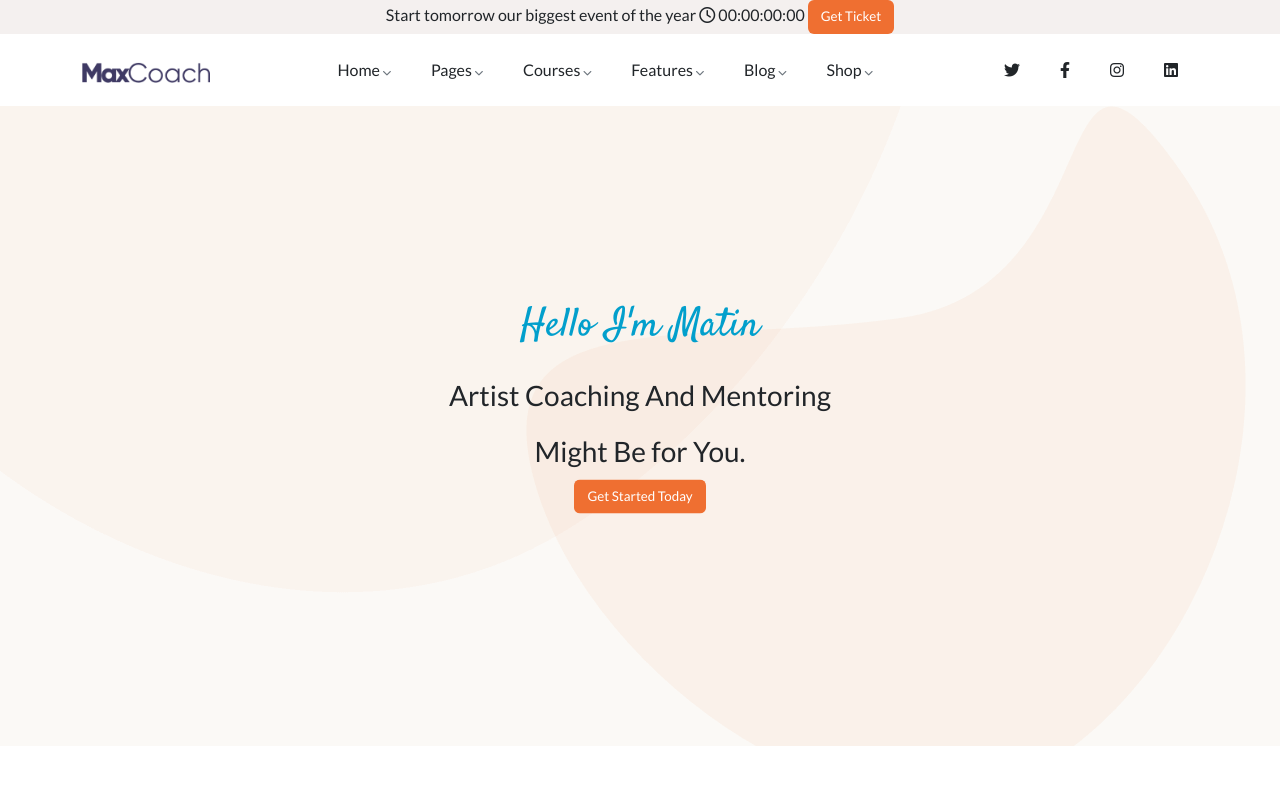
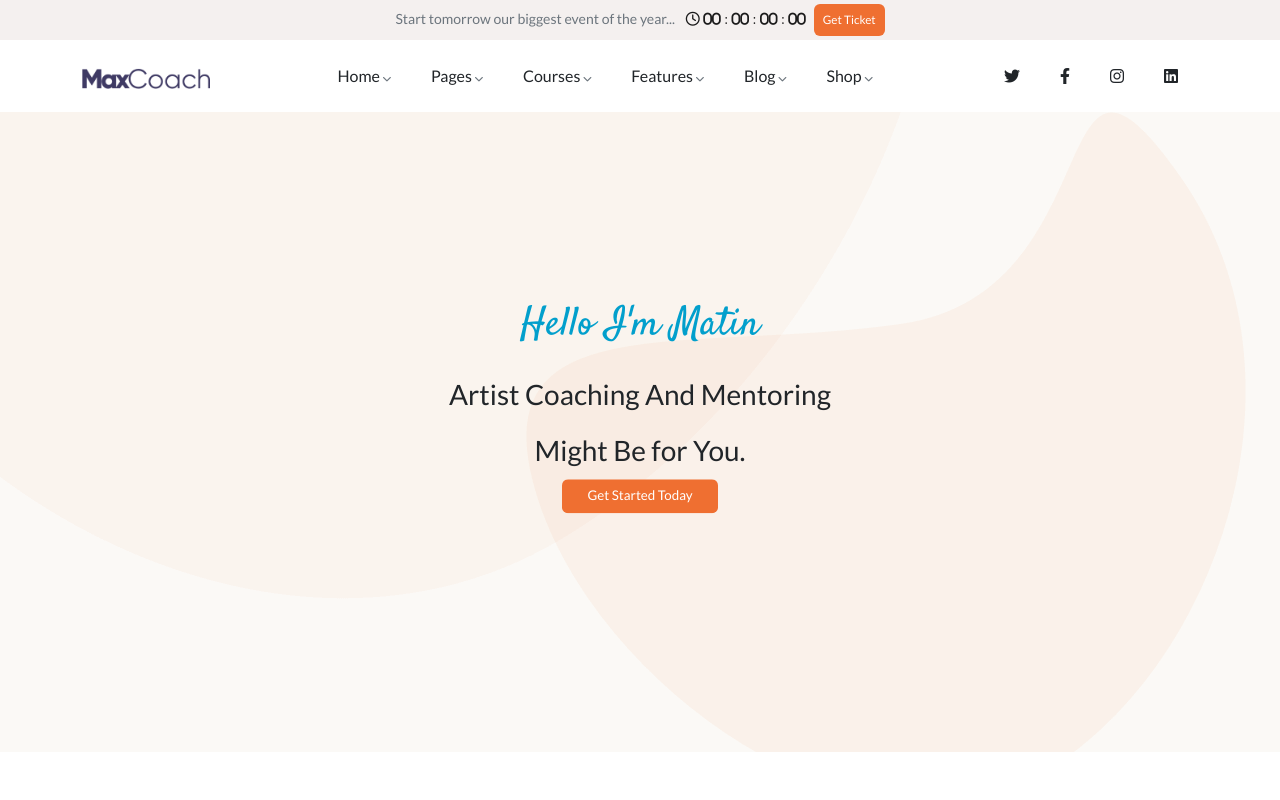
Before and after one commit to GiulsV/proj-html-vuejs, a Vue app: page / in a window 1280 px wide. Shown: the top 800 px of the page. Built offline with nearby package versions, Linux system fonts and the light colour scheme.

Commit message:
Modifiche css header

```diff
--- a/src/assets/style/_commons.scss
+++ b/src/assets/style/_commons.scss
@@ -20,6 +20,7 @@ a {
     background-color: $Orangebtn ;
     color: white;
     font-size: smaller;
+    padding: 0.4rem 1.5rem;
         &:hover{
             background-color: $BluBtnHover;
             border: none;
--- a/src/components/HeaderComp.vue
+++ b/src/components/HeaderComp.vue
@@ -6,11 +6,11 @@
       class="container-fluid d-flex flex-row justify-content-center"
       id="countdown"
     >
-      <p class="align-self-center">
-        Start tomorrow our biggest event of the year
-        <i class="far fa-clock"></i> 00:00:00:00
-        <a class="btn bt_orange" href="#" role="button">Get Ticket</a>
-      </p>
+      <small class="align-self-center text-muted px-2">
+        Start tomorrow our biggest event of the year...
+        <i class="far fa-clock px-2"> 00 : 00 : 00 : 00</i>
+        <a class="btn bt_orange px-2" href="#" role="button">Get Ticket</a>
+      </small>
     </section>
     <!-- Header Navigazione Dinamico-->
     <section>
@@ -43,6 +43,10 @@ export default {
 @import "../assets/style/_variables.scss";
 #countdown {
   background-color: #f4f0ef;
+  height: 40px;
+  i{
+    color: $CodGray;
+  }
 }
 #ms_hero {
   background-color: #fbf9f6;
```
